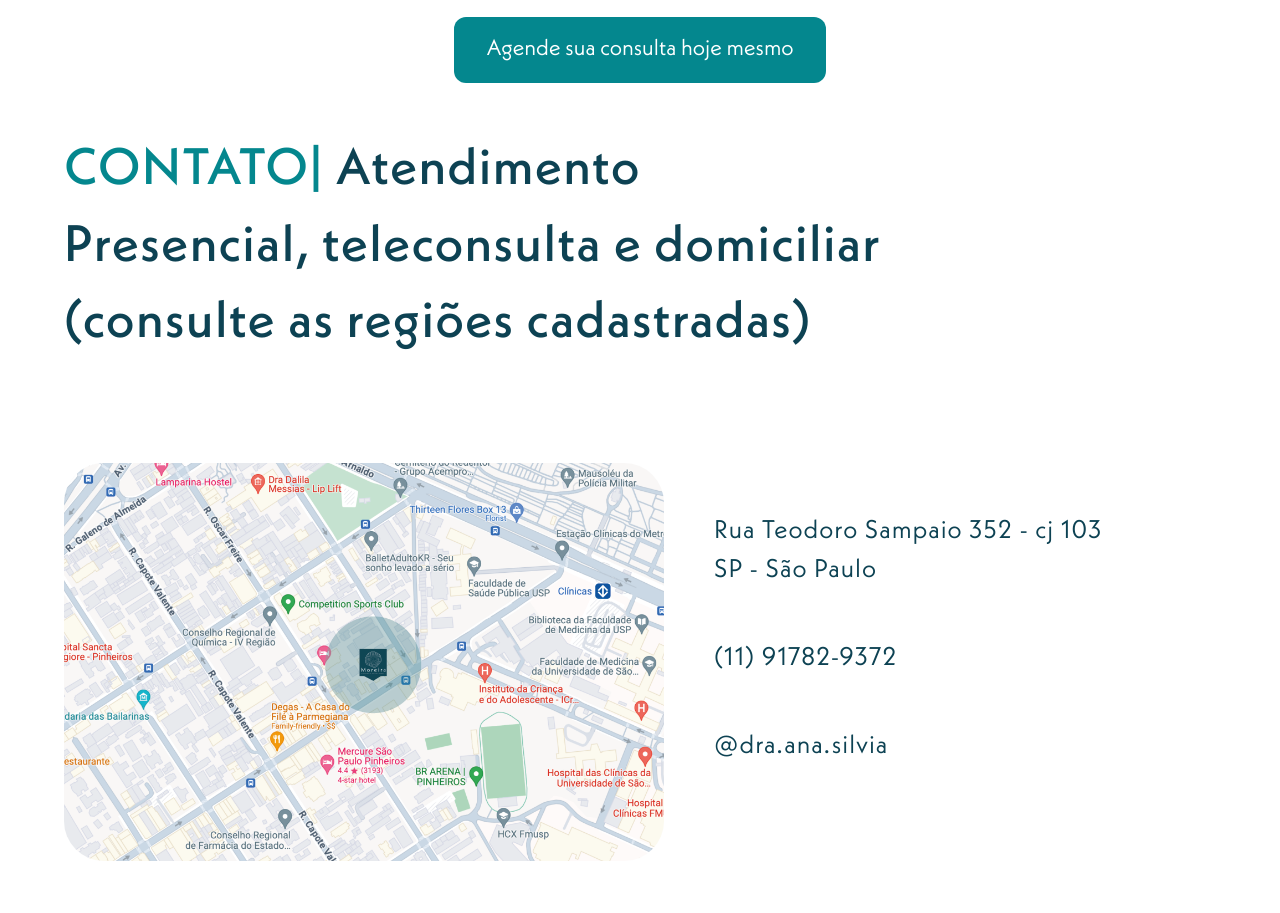
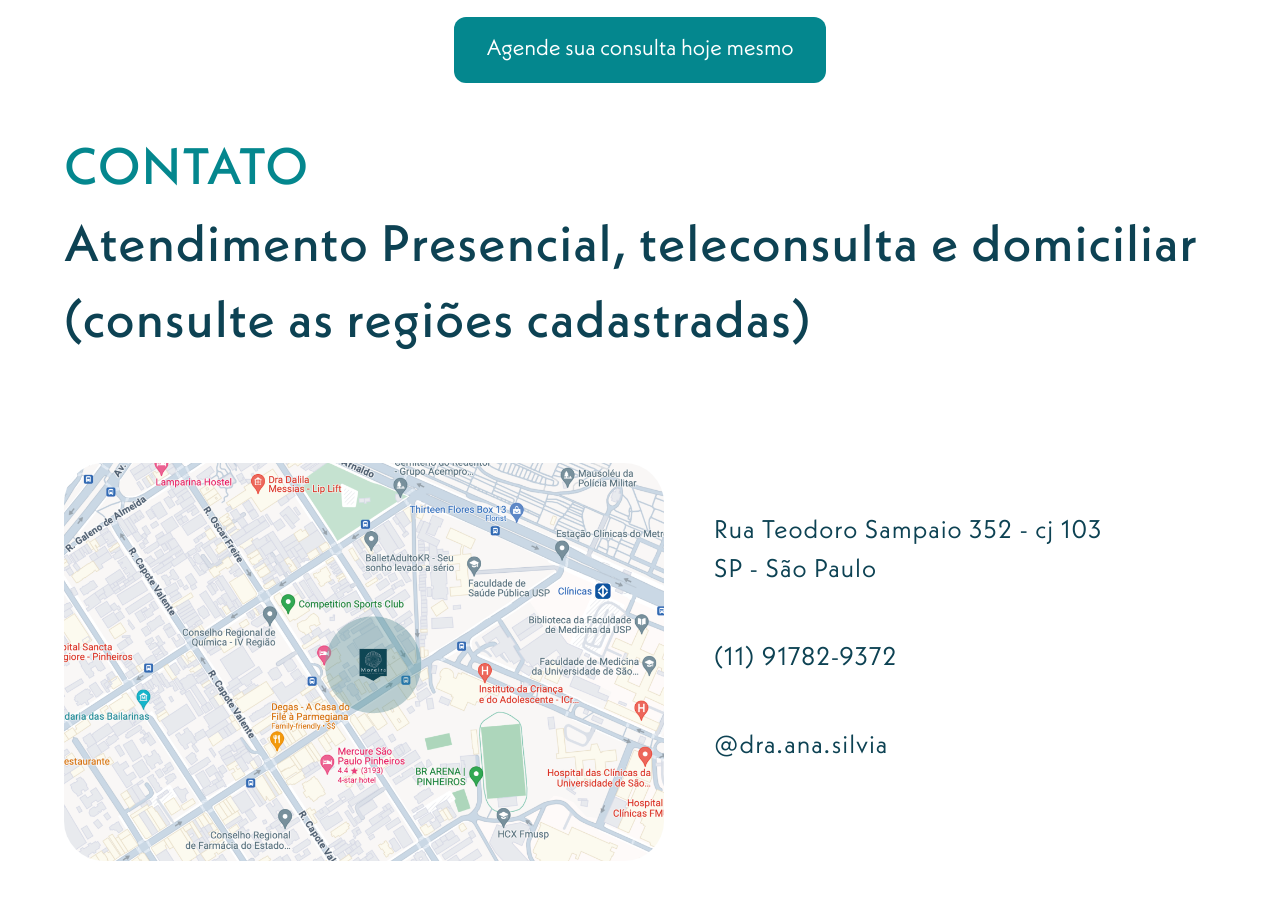
Before and after one commit to Robertxrs/Moreira, a plain HTML site: page index.html in a window 1280 px wide. Shown: the part 5060-5973 px from the top of the page. Drawn offline with Linux system fonts and the light colour scheme.

Commit message:
update index-contact

```diff
--- a/index.html
+++ b/index.html
@@ -352,8 +352,8 @@
 
 
     <div class="contact-bg container" id="contact-index">
-            <h1 class="font-ti">CONTATO| <span class="font-ti">Atendimento</span></h1>
-            <h2 class="font-ti">Presencial, teleconsulta e domiciliar <p>(consulte as regiões cadastradas)</p></h2>
+            <h1 class="font-ti">CONTATO</h1>
+            <h2 class="font-ti"> <span class="font-ti">Atendimento </span>Presencial, teleconsulta e domiciliar <p>(consulte as regiões cadastradas)</p></h2>
 
         <div class="contact-content">
             <div class="contact-img">
```
